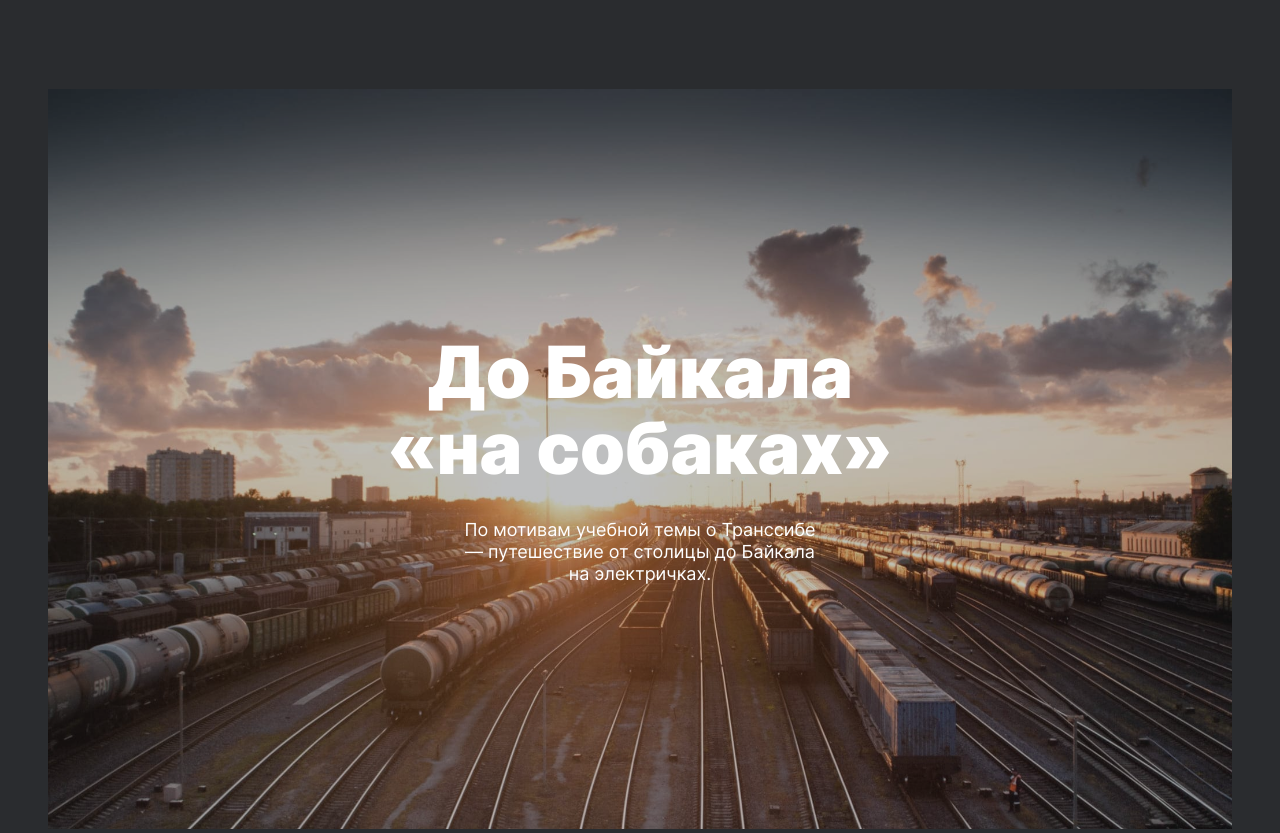
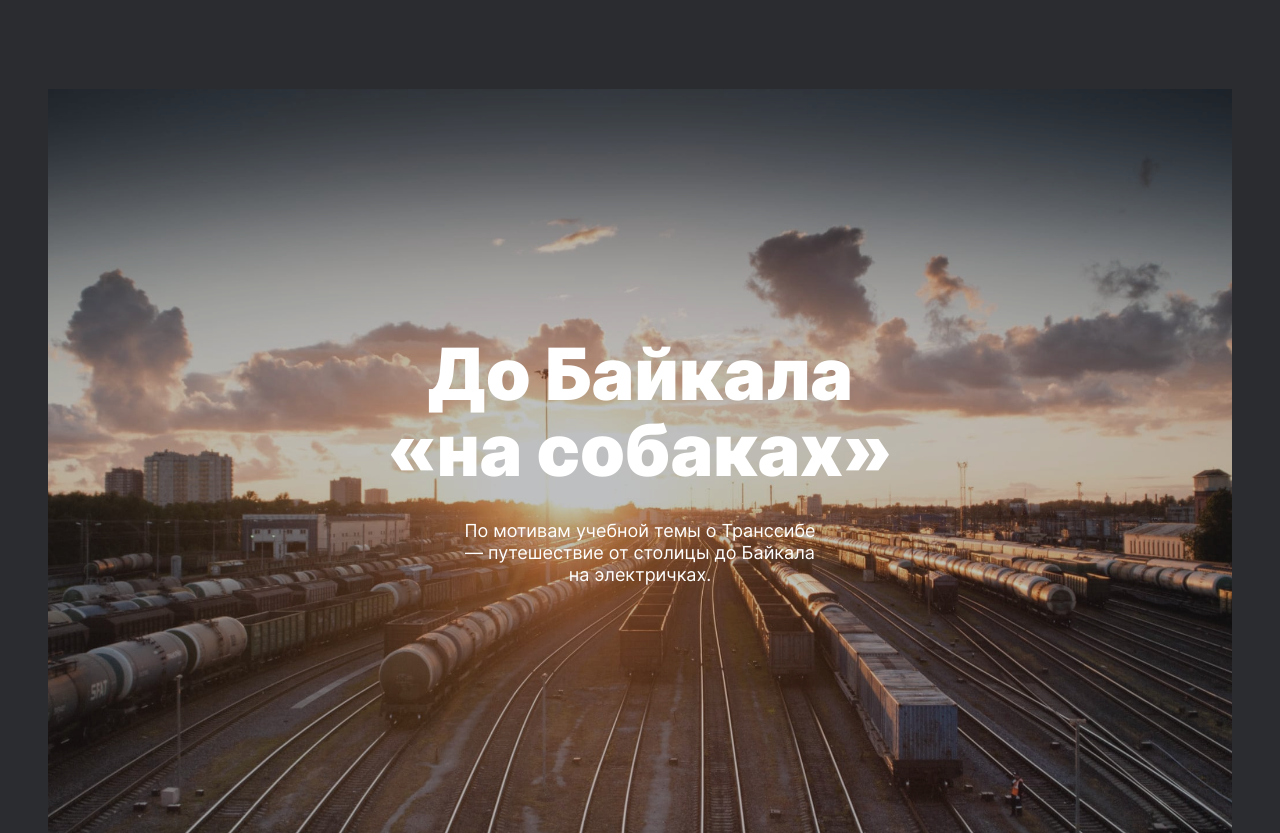
Before and after one commit to insomniac-bear/russian-travel, a plain HTML site: page index.html in a window 1280 px wide. Shown: the part 5923-6756 px from the top of the page. Drawn offline with Linux system fonts and the light colour scheme.

Commit message:
bugfix: fixed bugs based on reviewers comments

```diff
--- a/blocks/cover/__container/cover__container.css
+++ b/blocks/cover/__container/cover__container.css
@@ -2,5 +2,15 @@
   display: flex;
   flex-direction: column;
   align-items: center;
-  margin: auto;
+
+  margin: 0 auto;
+  padding: calc((62.5% - 247px) / 2) 0;
+
+  box-sizing: border-box;
 }
+
+@media screen and (max-width: 767px) {
+  .cover__container {
+    padding: calc((62.5% - 129px) / 2) 0;
+  }
+}
--- a/blocks/cover/__overlay/cover__overlay.css
+++ b/blocks/cover/__overlay/cover__overlay.css
@@ -1,14 +1,7 @@
 .cover__overlay {
-  position: absolute;
-
-  top: 0;
-  left: 0;
-
   display: flex;
-
   width: 100%;
   height: 100%;
-
   color: #fff;
   text-decoration: none;
 
--- a/blocks/cover/cover.css
+++ b/blocks/cover/cover.css
@@ -1,8 +1,4 @@
 .cover {
-  position: relative;
-
-  padding-bottom: 62.5%;
-
   min-width: 320px;
   max-width: 1284px;
   width: 100%;
@@ -10,5 +6,5 @@
   background-image: url(../../images/cover-trains.jpg);
   background-repeat: no-repeat;
   background-position: center;
-  background-size: contain;
+  background-size: cover;
 }
```
